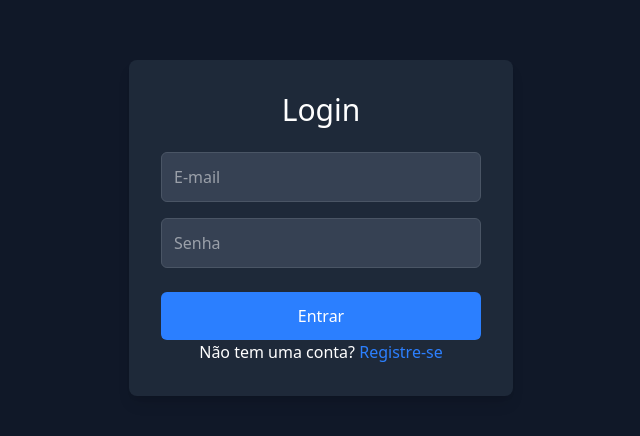
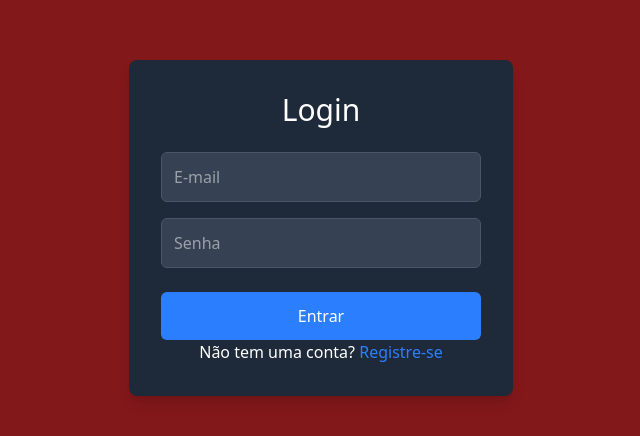
Before and after one commit to KauaMB2/estudeiro, a Next.js app: page / in a window 1280 px wide. Shown: the part 172-608 px from the top of the page, without its empty margins (351-991 px from the left). Built offline with nearby package versions, Linux system fonts and the light colour scheme.

Commit message:
feat: change bg color from home

```diff
--- a/app/page.tsx
+++ b/app/page.tsx
@@ -14,7 +14,7 @@ const LoginPage = () => {
   };
 
   return (
-    <div className="flex items-center justify-center min-h-screen bg-gray-900">
+    <div className="flex items-center justify-center min-h-screen bg-red-900!       ">
       <div className="bg-gray-800 p-8 rounded-lg ml-16 shadow-lg w-full max-w-sm">
         <h2 className="text-3xl text-center text-white mb-6">Login</h2>
         <form onSubmit={handleSubmit}>
```
Also changed, not shown: 1 other file (tests, documents, lock files or other folders).
